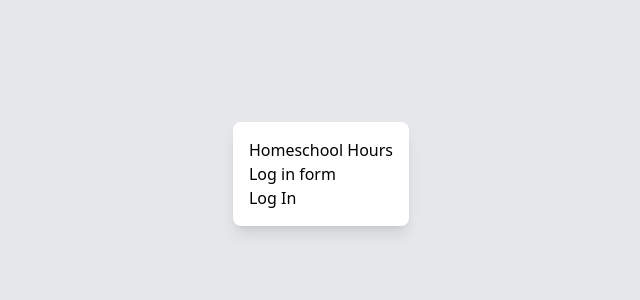
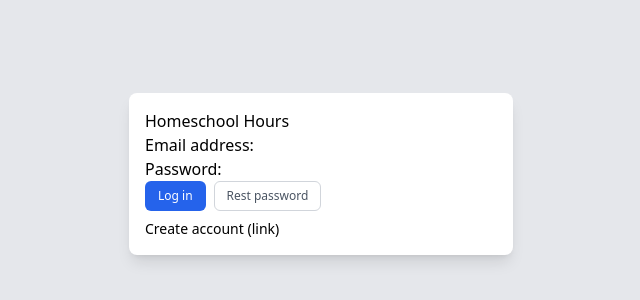
Before and after one commit to brendanbax/homeschool-hours, a React (Vite) app: page /log-in in a window 1280 px wide. Shown: the part 226-526 px from the top of the page, without its empty margins (319-959 px from the left). Built offline with nearby package versions, Linux system fonts and the light colour scheme.

Commit message:
mock page content

```diff
--- a/src/components/LogInForm.tsx
+++ b/src/components/LogInForm.tsx
@@ -1,6 +1,7 @@
 import React, { FormEvent } from 'react'
 import { useLocation, useNavigate } from 'react-router-dom'
 import useAuth from '../hooks/useAuth'
+import { Button } from './Button'
 
 export const LogInForm = () => {
   const navigate = useNavigate()
@@ -10,6 +11,8 @@ export const LogInForm = () => {
   const handleLogin = (e: FormEvent<HTMLFormElement>) => {
     e.preventDefault()
     // TODO: put this behind a real API call then resolve onSuccess()
+    // Supabase: https://supabase.com/auth
+    // Firebase: https://firebase.google.com/docs/auth
     login()
       .then(() => {
         navigate(state?.path || '/welcome')
@@ -21,8 +24,22 @@ export const LogInForm = () => {
 
   return (
     <form onSubmit={handleLogin}>
-      <h1>Log in form</h1>
-      <button>Log In</button>
+      {/* TODO: leverage react-hook-forms where possible */}
+      {/* https://react-hook-form.com/ */}
+      <p>Email address:</p>
+      <p>Password:</p>
+      <div className='flex gap-x-2'>
+        <Button>Log in</Button>
+        <Button
+          level='secondary'
+          onClick={(e) => {
+            e.preventDefault()
+            console.log('TODO: handle password reset')
+          }}
+        >
+          Rest password
+        </Button>
+      </div>
     </form>
   )
 }
--- a/src/views/CurrentTermView.tsx
+++ b/src/views/CurrentTermView.tsx
@@ -1,10 +1,18 @@
 import React from 'react'
 import { Layout } from '../components/Layout'
+import { AppHeader } from '../components/AppHeader'
+import { Button } from '../components/Button'
+import { Cog6ToothIcon } from '@heroicons/react/16/solid'
 
 export const CurrentTermView = () => {
   return (
     <Layout>
-      <h2>Current Term</h2>
+      <AppHeader title='Current Term'>
+        <Button level='secondary' icon={<Cog6ToothIcon />}>
+          Sample action
+        </Button>
+      </AppHeader>
+      <p>List of associated students w actions per child</p>
     </Layout>
   )
 }
--- a/src/views/LogInView.tsx
+++ b/src/views/LogInView.tsx
@@ -15,9 +15,10 @@ export const LogInView = () => {
 
   return (
     <div className='min-h-screen flex flex-col items-center justify-center bg-gray-200'>
-      <div className='bg-white rounded-lg p-4 shadow-lg'>
+      <div className='bg-white rounded-lg p-4 shadow-lg w-full max-w-sm'>
         <h1>Homeschool Hours</h1>
         <LogInForm />
+        <p className='text-sm mt-2'>Create account (link)</p>
       </div>
     </div>
   )
--- a/src/views/SettingsView.tsx
+++ b/src/views/SettingsView.tsx
@@ -1,12 +1,19 @@
 import React from 'react'
 import { Layout } from '../components/Layout'
+import { AppHeader } from '../components/AppHeader'
+import { Button } from '../components/Button'
 
 export const SettingsView = () => {
   return (
     <Layout>
-      <h1>Settings View</h1>
+      <AppHeader title='Settings'>
+        <Button level='secondary'>Sample action</Button>
+      </AppHeader>
       {/* TODO: list of students, list of subjects, user profile and billing content... */}
       {/* TODO: probably link this to tabs and subroutes for easy navigation... */}
+      {/* Supabase and stripe: https://supabase.com/partners/integrations/supabase_wrapper_stripe */}
+      {/* Firebase and stripe: https://extensions.dev/extensions/stripe/firestore-stripe-payments */}
+      <p>list of students, list of subjects, user profile and billing content</p>
     </Layout>
   )
 }
--- a/src/views/TermListView.tsx
+++ b/src/views/TermListView.tsx
@@ -1,11 +1,36 @@
 import React from 'react'
 import { Layout } from '../components/Layout'
+import { AppHeader } from '../components/AppHeader'
+import { Button } from '../components/Button'
+import { Table, TableProps } from '../components/Table'
 
 export const TermListView = () => {
+  const mockTermData = [
+    { foo: 'zip', bar: 'zap', baz: 'zop' },
+    { foo: 'zip', bar: 'zap', baz: 'zop' },
+    { foo: 'zip', bar: 'zap', baz: 'zop' },
+    { foo: 'zip', bar: 'zap', baz: 'zop' },
+  ]
+
+  const tableConfig: TableProps = {
+    columns: [
+      { key: 'foo', label: 'Foo' },
+      { key: 'bar', label: 'Bar' },
+      { key: 'baz', label: 'Baz' },
+    ],
+    tableData: mockTermData,
+  }
+
   return (
     <Layout>
-      <h1>Term List View</h1>
-      <p>List terms that can be selcted to view details</p>
+      <AppHeader title='All Terms'>
+        <Button level='secondary'>New term</Button>
+      </AppHeader>
+      <p className='py-4 text-gray-900'>List terms that can be selcted to view details</p>
+      <Table columns={tableConfig.columns} tableData={tableConfig.tableData} />
+      {/* Supabase: https://supabase.com/database */}
+      {/* Firebase: https://firebase.google.com/products/firestore */}
+      {/* For attachments / upgraded storage: https://supabase.com/storage or https://firebase.google.com/docs/storage */}
     </Layout>
   )
 }
```
